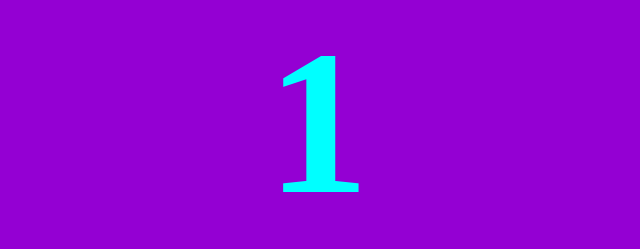
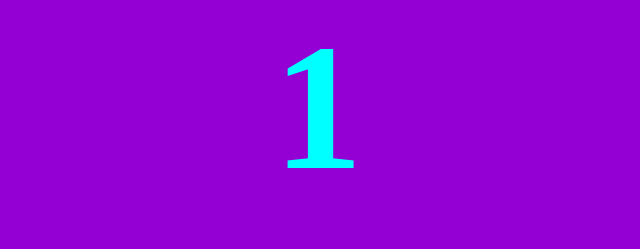
Before and after one commit to Sandesh-Sandy/Preethu, a plain HTML site: page index.html in a window 1280 px wide. Shown: the whole page, without its empty margins (322-962 px from the left). Drawn offline with nearby package versions, Linux system fonts and the light colour scheme.

Commit message:
Update index.html

```diff
--- a/index.html
+++ b/index.html
@@ -16,7 +16,7 @@
         h1 {
             font-family: 'Times New Roman', Times, serif;
             font-weight: 600;
-            font-size: 16vw;
+            font-size: 14vw;
             text-align: center;
         }
     </style>
```
